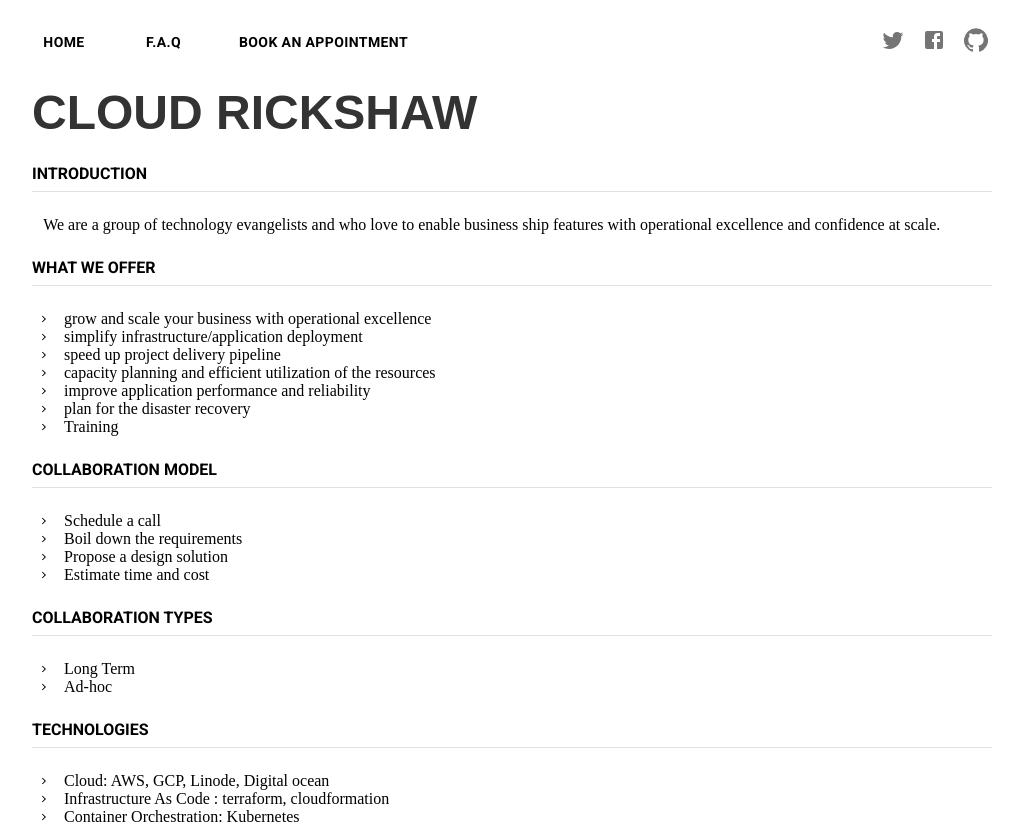
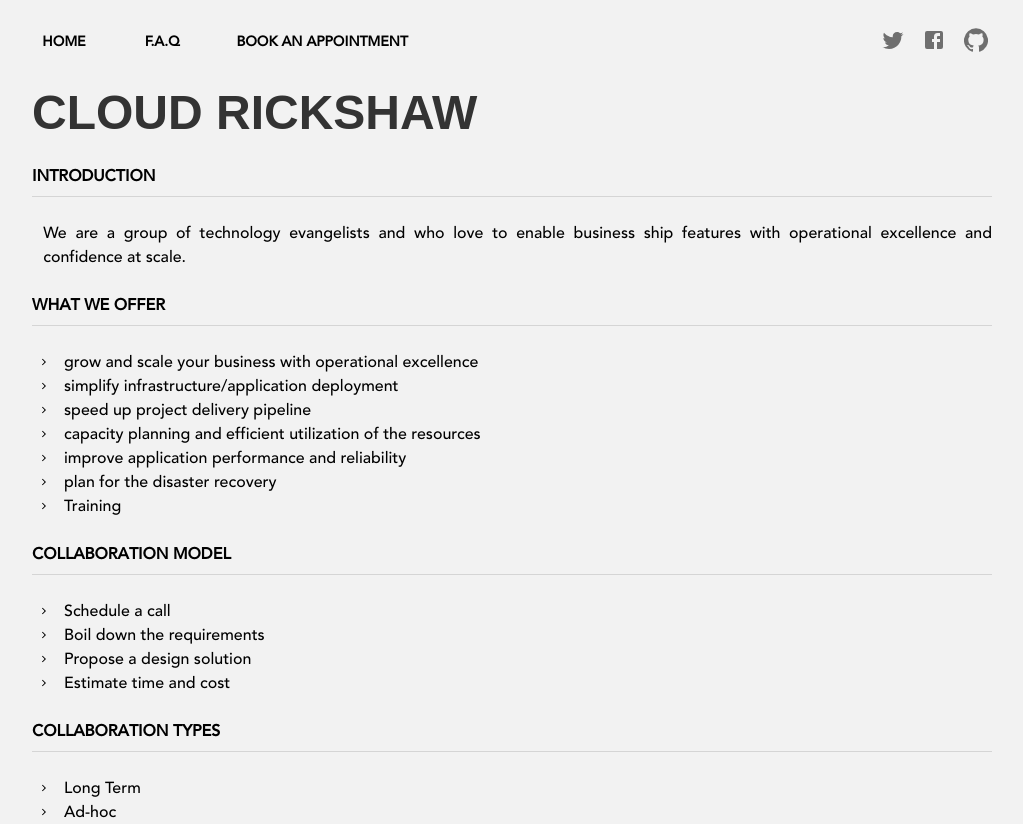
Before and after one commit to cloudrickshaw/cloudrickshaw.com, a React (Create React App) app: page / in a window 1280 px wide. Shown: the top 824 px of the page, without its empty margins (128-1151 px from the left). Built offline with nearby package versions, Linux system fonts and the light colour scheme.

Commit message:
font - change to Avenir-Medium, refactor :D
src: https://fontsgeek.com/fonts/avenir-medium

```diff
--- a/public/index.html
+++ b/public/index.html
@@ -15,7 +15,6 @@
       user's mobile device or desktop. See https://developers.google.com/web/fundamentals/web-app-manifest/
     -->
     <link rel="manifest" href="%PUBLIC_URL%/manifest.json" />
-    <link rel="stylesheet" href="https://fonts.googleapis.com/css?family=Roboto:300,400,500,700&display=swap" />
     <link rel="stylesheet" href="https://fonts.googleapis.com/icon?family=Material+Icons" />
 
     <!--
--- a/src/App.js
+++ b/src/App.js
@@ -8,9 +8,15 @@ function App() {
     <div className="App">
       <div className="wrapper">
         <Navbar />
-				{Object.keys(metaData).map((title) => {
-					return <ContentBlock title={title} content={metaData[title]} />;
-				})}
+        {
+          Object.keys(metaData).map((title) =>
+            <ContentBlock
+              title={title}
+              content={metaData[title]}
+              key={title}
+            />
+          )
+        }
       </div>
     </div>
   );
--- a/src/Components/Contents/ContentBlock.jsx
+++ b/src/Components/Contents/ContentBlock.jsx
@@ -20,17 +20,16 @@ const useStyles = makeStyles({
 
 const ContentBlock = ({ title, content }) => {
 	const styles = useStyles();
-	debugger;
 	return (
 		<>
 			<Seperator title={title} />
-			{Array.isArray(content) ? (
-				content.map((text) => {
-					return <BulletPoint text={text} />;
-				})
+		  {
+            Array.isArray(content) ? (
+              content.map((text) => <BulletPoint text={text} key={text}/>)
 			) : (
 				<div className={styles.pContent}>{content}</div>
-			)}
+			)
+          }
 		</>
 	);
 };
--- a/src/Components/Contents/TitleSeperator.jsx
+++ b/src/Components/Contents/TitleSeperator.jsx
@@ -5,7 +5,6 @@ const useStyles = makeStyles({
 	titleHr: { marginTop: "0.5em", width: "100%" },
 	titleRow: {
 		textAlign: "start",
-		fontFamily: "Roboto, sans-serif",
 		fontWeight: "bolder",
 		textTransform: "uppercase",
 		margin: "1.5em 0em",
--- a/src/Components/Nav/Navbar.jsx
+++ b/src/Components/Nav/Navbar.jsx
@@ -23,7 +23,6 @@ const useStyles = makeStyles({
 		fontWeight: "bolder",
 		textTransform: "uppercase",
 		fontSize: "1.1em",
-		fontFamily: "Roboto, sans-serif",
 	},
 	title: {
 		fontFamily: "sans-serif",
--- /dev/null
+++ b/src/index.css
@@ -0,0 +1,10 @@
+@font-face {
+  font-family: 'Avenir-Medium';
+  src: local('Avenir-Medium'), url(./fonts/Avenir-Medium.ttf);
+}
+
+html,
+body {
+    background: #f2f2f2;
+    font-family: 'Avenir-Medium';
+}
--- a/src/index.js
+++ b/src/index.js
@@ -1,10 +1,19 @@
 import React from 'react';
 import ReactDOM from 'react-dom';
 import App from './App';
+import './index.css';
+import useTheme from './theme/mui';
+import { ThemeProvider } from '@material-ui/core/styles';
 
-ReactDOM.render(
-  <React.StrictMode>
-    <App />
-  </React.StrictMode>,
-  document.getElementById('root')
-);
+export const AppWithProvider = () => {
+  const muiTheme = useTheme();
+  return (
+    <React.StrictMode>
+      <ThemeProvider theme={muiTheme}>
+        <App />
+      </ThemeProvider>
+    </React.StrictMode>
+  );
+}
+
+ReactDOM.render(<AppWithProvider />, document.getElementById('root'));
--- /dev/null
+++ b/src/theme/mui.js
@@ -0,0 +1,16 @@
+// @flow
+import React from 'react';
+import { createTheme } from '@material-ui/core/styles';
+//import palette from './palette';
+import typography from './typography';
+
+export default function useTheme() {
+  const theme = React.useMemo(
+    () =>
+      createTheme({
+        typography
+      }),
+    []
+  );
+  return theme;
+}
--- /dev/null
+++ b/src/theme/typography.js
@@ -0,0 +1,5 @@
+const typography = {
+  fontFamily: 'Avenir-Medium'
+};
+
+export default typography;
```
Also changed, not shown: src/fonts/Avenir-Medium.ttf (added). Lines whose indentation alone changed are shown as unchanged.
